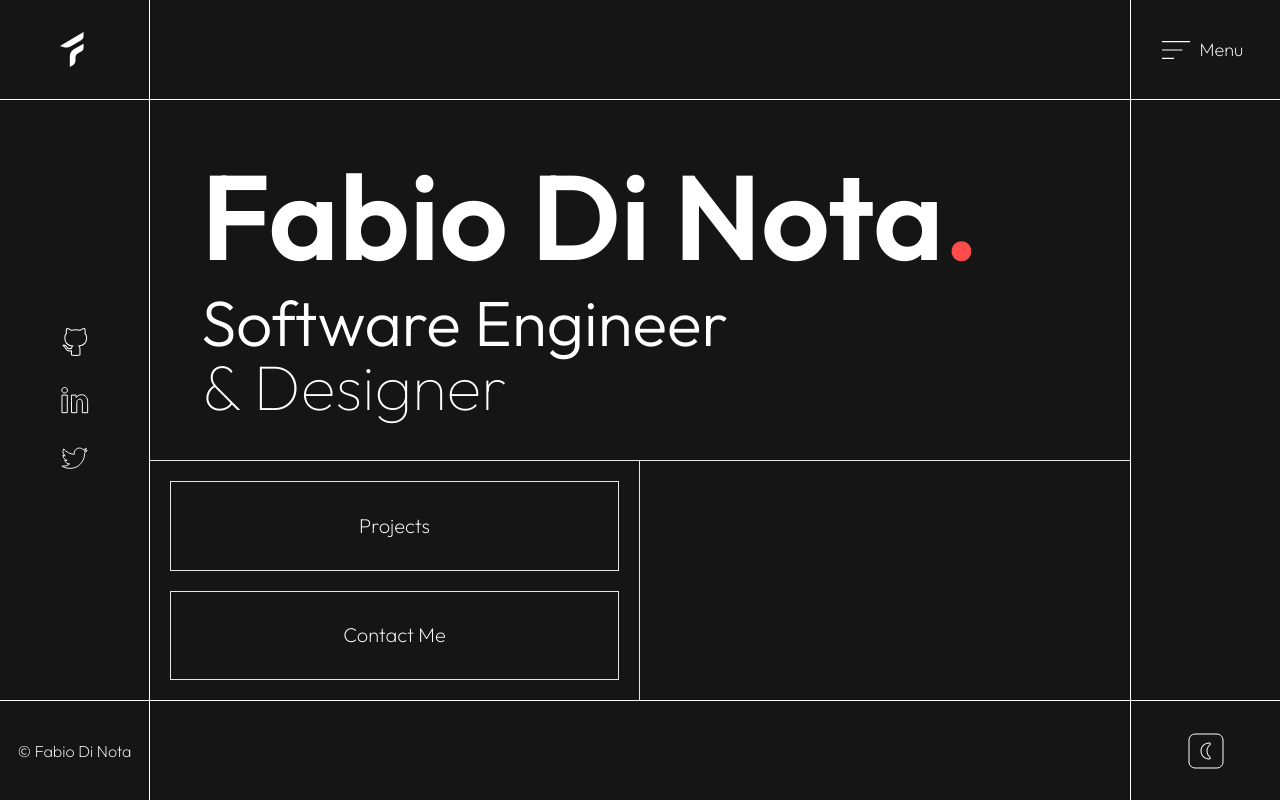
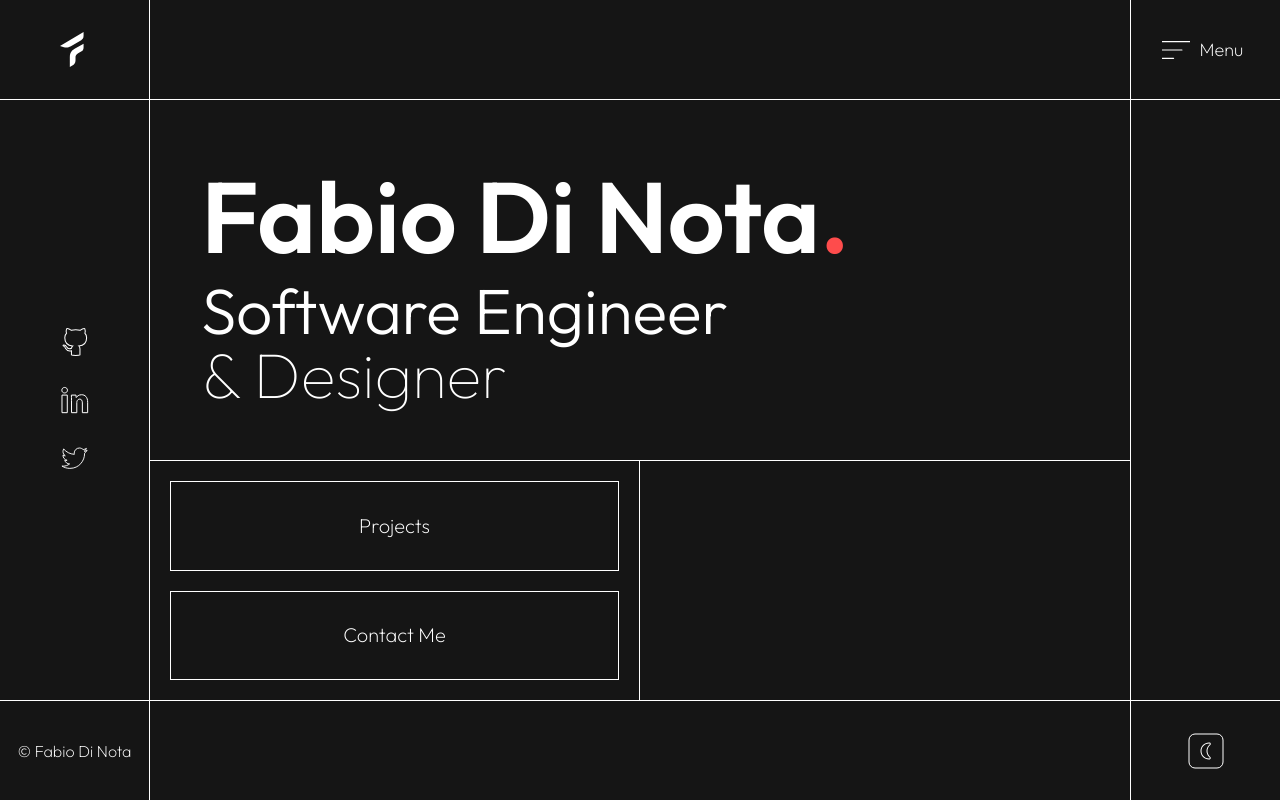
Before and after one commit to fabiodinota/fabiodinota-portfolio, a Next.js app: page / in a window 1280 px wide. Built offline with nearby package versions, Linux system fonts and the light colour scheme.

Commit message:
few small fixes

```diff
--- a/app/page.tsx
+++ b/app/page.tsx
@@ -9,11 +9,13 @@ import placeholder from "../public/Placeholder.png";
 export default function Home() {
 	const { theme, colors } = useThemeContext();
 
+    const border = theme === "dark" ? "border-white" : "border-black"
+
 	return (
 		<div className="w-full h-full">
 			<div className="h-[45%] xl:h-[60%] flex justify-center items-start flex-col pl-5 md:pl-[4vw]">
 				<h1
-					className={`text-[70px] sm:text-[80px] xl:text-[120px] font-semibold ${colors.primary} leading-tight`}
+					className={`text-[70px] sm:text-[80px] xl:text-[100px] font-semibold ${colors.primary} leading-tight`}
 				>
 					Fabio{" "}
 					<span className="block md:inline">
@@ -30,16 +32,16 @@ export default function Home() {
 			</div>
 			<div className="h-[55%] xl:h-[40%] flex flex-col-reverse xl:flex-row">
 				<div
-					className={`h-full ${colors.border} border-t-[1px] xl:border-r-[1px] w-full xl:w-[50%] flex justify-center items-center xl:flex-col p-5 gap-5`}
+					className={`h-full ${border} border-t-[1px] xl:border-r-[1px] w-full xl:w-[50%] flex justify-center items-center flex-col p-5 gap-5`}
 				>
 					<Link
-						className={`w-full h-full border-[1px] ${colors.border} ${colors.primary} text-[16px] md:text-[20px] font-extralight flex justify-center items-center`}
+						className={`w-full h-full border-[1px] ${border} ${colors.primary} text-[16px] md:text-[20px] font-extralight flex justify-center items-center`}
 						href="/projects"
 					>
 						Projects
 					</Link>
 					<Link
-						className={`w-full h-full border-[1px] ${colors.border} ${colors.primary} text-[16px] md:text-[20px] font-extralight flex justify-center items-center`}
+						className={`w-full h-full border-[1px] ${border} ${colors.primary} text-[16px] md:text-[20px] font-extralight flex justify-center items-center`}
 						href="/contact"
 					>
 						Contact Me
@@ -47,17 +49,17 @@ export default function Home() {
 				</div>
 				{/* TODO: Work on Marquee sizes */}
 				<div
-					className={`h-full ${colors.border} border-t-[1px] w-full xl:w-[50%] overflow-x-clip`}
+					className={`h-full ${border} border-t-[1px] w-full xl:w-[50%] overflow-x-clip`}
 				>
 					{/* <Marquee play={false} autoFill style={{ rowGap: 20, gap: 20}} className="p-5 flex h-full flex-row gap-5 w-full">
-            <div className={`h-full w-full border-[1px] ${colors.border}`}>
+            <div className={`h-full w-full border-[1px] ${border}`}>
               <Image src={placeholder} alt="placeholder" />
-              <div className={`w-full flex justify-between items-center flex-row px-5 py-4 border-t-[1px] ${colors.border}`}>
+              <div className={`w-full flex justify-between items-center flex-row px-5 py-4 border-t-[1px] ${border}`}>
                 <div className="flex justify-center items-start flex-col">
                   <h4 className={`font-extralight ${colors.primary} text-[20px]`}>Beyond Vision LTD</h4>
                   <p className={`font-extralight ${colors.primary} text-[14px]`}>Design & Development</p>
                 </div>
-                 <Link className={`px-8 border-[1px] py-3 grid place-content-center h-max ${colors.border} ${colors.primary}`} href={"/"}>
+                 <Link className={`px-8 border-[1px] py-3 grid place-content-center h-max ${border} ${colors.primary}`} href={"/"}>
                   View
                 </Link>
               </div>
```
